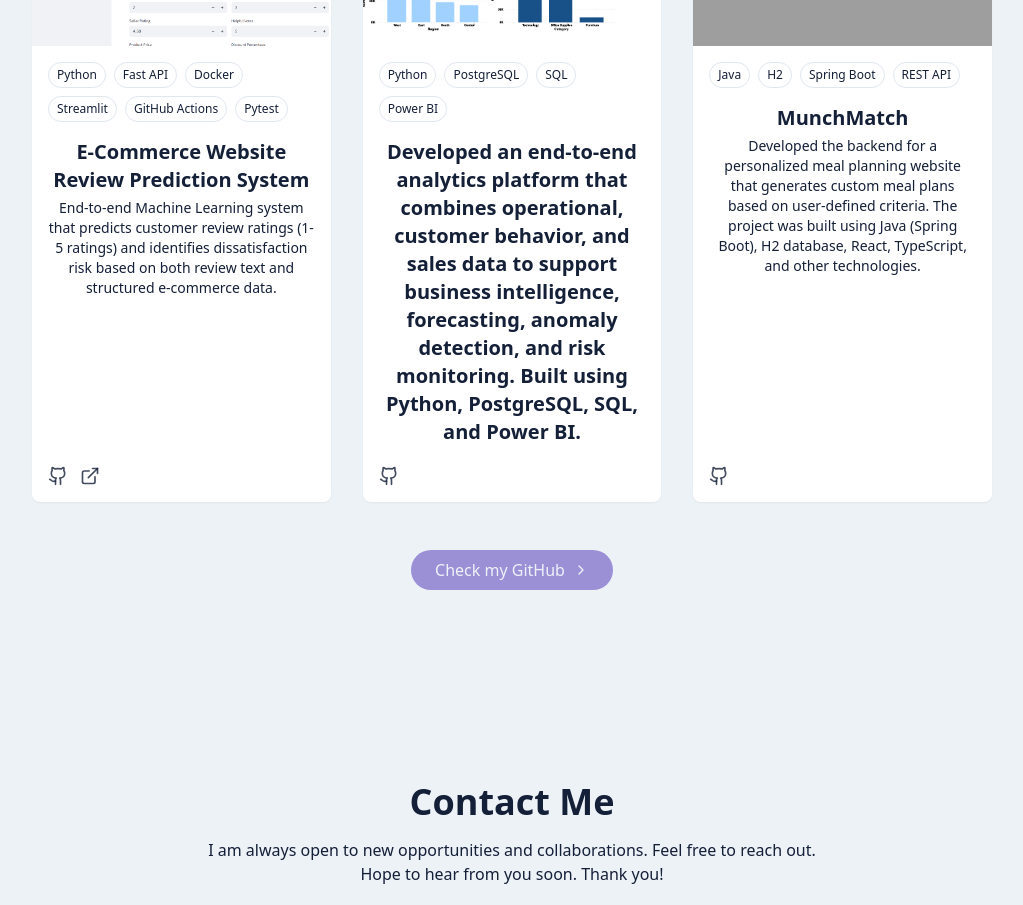
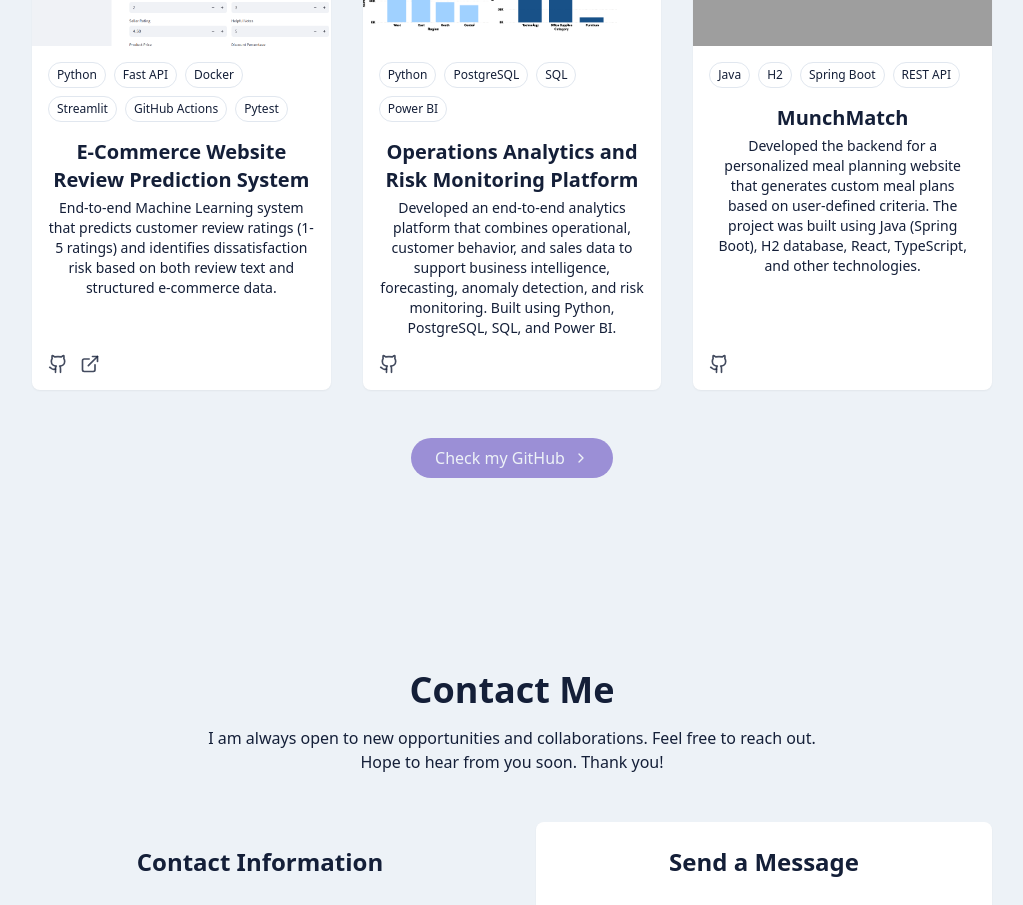
Before and after one commit to SharipovaRi/My-Portfolio-Project, a React (Vite) app in the folder client/: page / in a window 1280 px wide. Shown: the part 3420-4325 px from the top of the page, without its empty margins (128-1151 px from the left). Built offline with nearby package versions, Linux system fonts and the light colour scheme; grey boxes are pictures that could not be loaded.

Commit message:
fix description and title

```diff
--- a/client/src/components/ProjectsSection.jsx
+++ b/client/src/components/ProjectsSection.jsx
@@ -14,7 +14,8 @@ const projects = [
 {
     /* Project 2*/
     id: 2,
-    title: "Developed an end-to-end analytics platform that combines operational, customer behavior, and sales data to support business intelligence, forecasting, anomaly detection, and risk monitoring. Built using Python, PostgreSQL, SQL, and Power BI.",
+    title: "Operations Analytics and Risk Monitoring Platform",
+    description: "Developed an end-to-end analytics platform that combines operational, customer behavior, and sales data to support business intelligence, forecasting, anomaly detection, and risk monitoring. Built using Python, PostgreSQL, SQL, and Power BI.",
     image: "/projects/Picture3.png",
     tags: ["Python", "PostgreSQL", "SQL", "Power BI"],
     githubURL:"https://github.com/SharipovaRi/operations_analytics_and_risk_monitoring.git"
```
